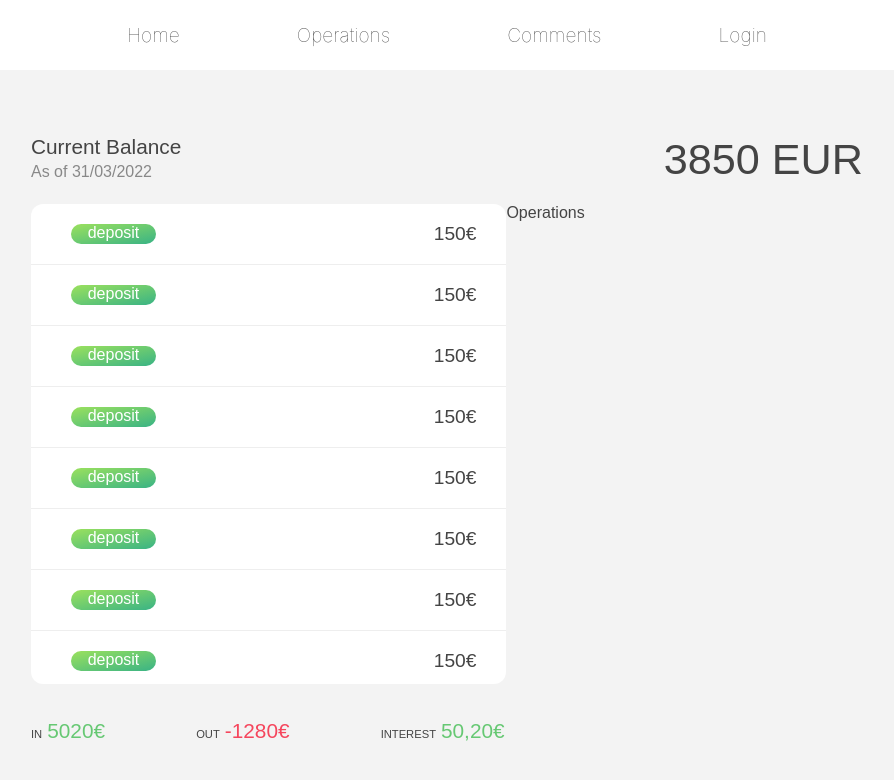
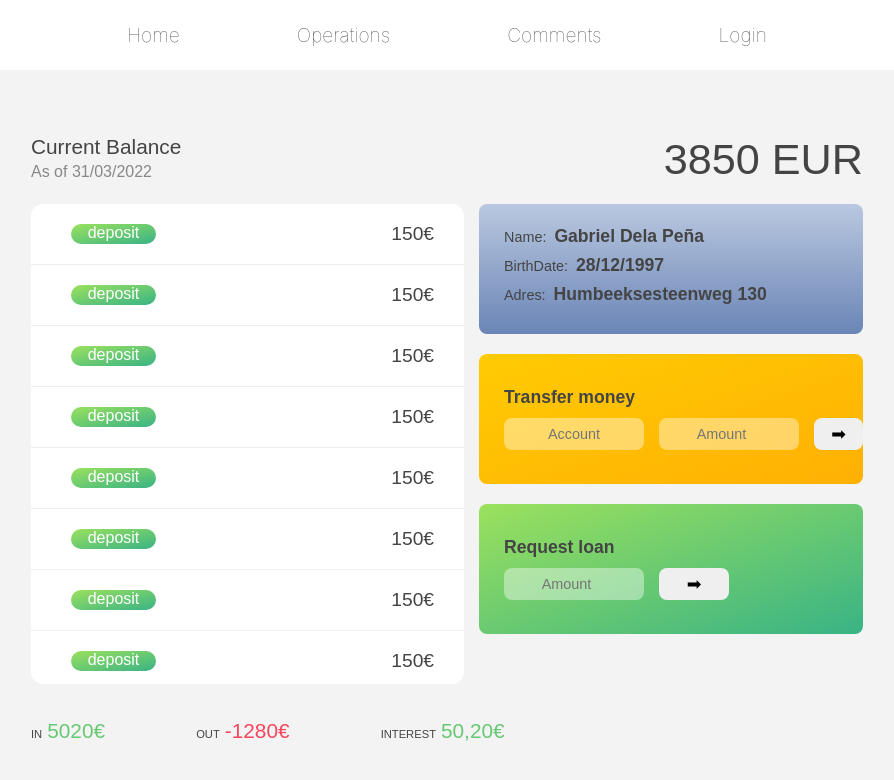
Before and after one commit to GabrielDelaPena/eindWerkDweb, a React (Create React App) app: page / in a window 1280 px wide. Shown: the top 780 px of the page, without its empty margins (193-1087 px from the left). Built offline with nearby package versions, Linux system fonts and the light colour scheme.

Commit message:
Operation container styling done

```diff
--- a/src/components/operations/Operations.js
+++ b/src/components/operations/Operations.js
@@ -1,8 +1,18 @@
 import React from "react";
 import style from "./operations.module.css";
 
+import OperationInfo from "./operationsComponents/OperationInfo";
+import OperationTransfer from "./operationsComponents/OperationTransfer";
+import OperationLoan from "./operationsComponents/OperationLoan";
+
 function Operations() {
-  return <div className={style.operationContainer}>Operations</div>;
+  return (
+    <div className={style.operationContainer}>
+      <OperationInfo />
+      <OperationTransfer />
+      <OperationLoan />
+    </div>
+  );
 }
 
 export default Operations;
--- a/src/components/operations/operations.module.css
+++ b/src/components/operations/operations.module.css
@@ -1,3 +1,7 @@
 .operationContainer {
   width: 30vw;
+  margin: 0 0 0 15px;
+  display: flex;
+  flex-direction: column;
+  gap: 20px;
 }
--- a/src/components/operations/operationsComponents/OperationInfo.js
+++ b/src/components/operations/operationsComponents/OperationInfo.js
@@ -1,9 +1,22 @@
-import React from 'react'
+import React from "react";
+import style from "./operationInfo.module.css";
 
 function OperationInfo() {
   return (
-    <div>OperationInfo</div>
-  )
+    <div className={style.container}>
+      <div className={style.infoContainer}>
+        <p className={style.labels}>
+          Name: <span className={style.userInfo}>Gabriel Dela Peña</span>
+        </p>
+        <p className={style.labels}>
+          BirthDate: <span className={style.userInfo}>28/12/1997</span>
+        </p>
+        <p className={style.labels}>
+          Adres: <span className={style.userInfo}> Humbeeksesteenweg 130</span>
+        </p>
+      </div>
+    </div>
+  );
 }
 
-export default OperationInfo
+export default OperationInfo;
--- a/src/components/operations/operationsComponents/OperationLoan.js
+++ b/src/components/operations/operationsComponents/OperationLoan.js
@@ -1,9 +1,22 @@
-import React from 'react'
+import React from "react";
+import style from "./operationLoan.module.css";
 
 function OperationLoan() {
   return (
-    <div>OperationLoan</div>
-  )
+    <div className={style.container}>
+      <div className={style.loanContainer}>
+        <p className={style.label}>Request loan</p>
+        <form className={style.form}>
+          <input
+            className={style.inputFields}
+            type="number"
+            placeholder="Amount"
+          />
+          <button className={style.operationBtn}>➡</button>
+        </form>
+      </div>
+    </div>
+  );
 }
 
-export default OperationLoan
+export default OperationLoan;
--- a/src/components/operations/operationsComponents/OperationTransfer.js
+++ b/src/components/operations/operationsComponents/OperationTransfer.js
@@ -1,9 +1,27 @@
-import React from 'react'
+import React from "react";
+import style from "./operationTransfer.module.css";
 
 function OperationTransfer() {
   return (
-    <div>OperationTransfer</div>
-  )
+    <div className={style.container}>
+      <div className={style.transContainer}>
+        <p className={style.label}>Transfer money</p>
+        <form className={style.form}>
+          <input
+            className={style.inputFields}
+            type="text"
+            placeholder="Account"
+          />
+          <input
+            className={style.inputFields}
+            type="number"
+            placeholder="Amount"
+          />
+          <button className={style.operationBtn}>➡</button>
+        </form>
+      </div>
+    </div>
+  );
 }
 
-export default OperationTransfer
+export default OperationTransfer;
--- a/src/components/operations/operationsComponents/operationInfo.module.css
+++ b/src/components/operations/operationsComponents/operationInfo.module.css
@@ -0,0 +1,22 @@
+.container {
+  height: 130px;
+  border-radius: 8px;
+  background-image: linear-gradient(to top, #6a85b6 0%, #bac8e0 100%);
+}
+
+.infoContainer {
+  margin: 22px 0 0 25px;
+  display: flex;
+  flex-direction: column;
+  gap: 8px;
+}
+
+.labels {
+  font-size: 0.9rem;
+}
+
+.userInfo {
+  margin: 0 0 0 4px;
+  font-size: 1.1rem;
+  font-weight: 550;
+}
--- a/src/components/operations/operationsComponents/operationLoan.module.css
+++ b/src/components/operations/operationsComponents/operationLoan.module.css
@@ -0,0 +1,46 @@
+.container {
+  height: 130px;
+  border-radius: 8px;
+  background-image: linear-gradient(
+    to left top,
+    rgb(57, 179, 133),
+    rgb(155, 225, 93)
+  );
+}
+
+.loanContainer {
+  margin: 33px 0 0 25px;
+  display: flex;
+  flex-direction: column;
+  gap: 10px;
+}
+
+.label {
+  font-size: 1.1rem;
+  font-weight: 550;
+}
+
+.form {
+  display: flex;
+  flex-direction: row;
+  gap: 15px;
+}
+
+.inputFields {
+  height: 32px;
+  width: 140px;
+  border-radius: 8px;
+  border-style: none;
+  background-color: rgba(255, 255, 255, 0.4);
+  text-align: center;
+  font-size: 0.9rem;
+  outline: none;
+}
+
+.operationBtn {
+  width: 70px;
+  border-radius: 8px;
+  border-style: none;
+  cursor: pointer;
+  font-size: 1.1rem;
+}
--- a/src/components/operations/operationsComponents/operationTransfer.module.css
+++ b/src/components/operations/operationsComponents/operationTransfer.module.css
@@ -0,0 +1,46 @@
+.container {
+  height: 130px;
+  border-radius: 8px;
+  background-image: linear-gradient(
+    to left top,
+    rgb(255, 176, 3),
+    rgb(255, 203, 3)
+  );
+}
+
+.transContainer {
+  margin: 33px 0 0 25px;
+  display: flex;
+  flex-direction: column;
+  gap: 10px;
+}
+
+.label {
+  font-size: 1.1rem;
+  font-weight: 550;
+}
+
+.form {
+  display: flex;
+  flex-direction: row;
+  gap: 15px;
+}
+
+.inputFields {
+  height: 32px;
+  width: 140px;
+  border-radius: 8px;
+  border-style: none;
+  background-color: rgba(255, 255, 255, 0.4);
+  text-align: center;
+  font-size: 0.9rem;
+  outline: none;
+}
+
+.operationBtn {
+    width: 70px;
+    border-radius: 8px;
+    border-style: none;
+    cursor: pointer;
+    font-size: 1.1rem;
+}
```
